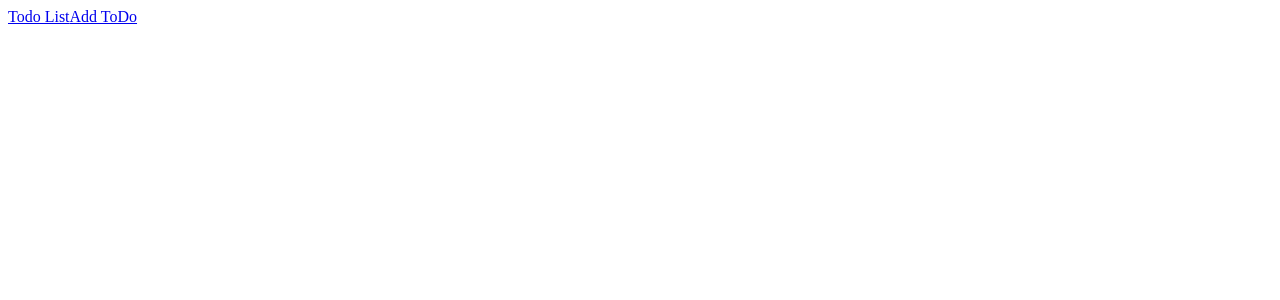
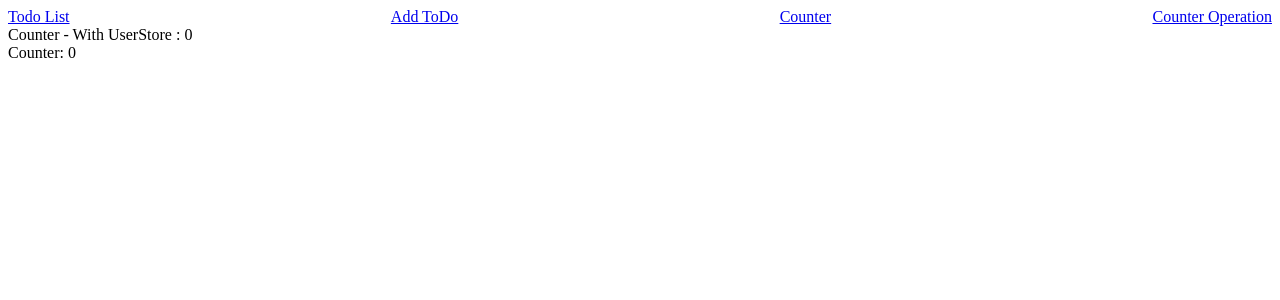
Before and after one commit to yakintech/react-state-management, a React (Create React App) app: page /counterheader in a window 1280 px wide. Before the commit this address had no page. Shown: the top 300 px of the page. Built offline with nearby package versions, Linux system fonts and the light colour scheme.

Commit message:
reducer combine

```diff
--- a/src/App.js
+++ b/src/App.js
@@ -11,25 +11,35 @@ import CounterOperation from './reduxSample/CounterOperation'
 import ToDoList from './reduxSample/ToDoList'
 import { counterReducer } from './store/reducers/counter.reducer'
 import { todoreducer } from './store/reducers/todo.reducer'
+import mainReducer from './store/reducers/index'
 
 function App() {
 
   // var counterStore = createStore(counterReducer)
+  //var todoStore = createStore(todoreducer)
 
-  var todoStore = createStore(todoreducer)
+  var store = createStore(mainReducer)
+
+
 
   return (<>
 
-    <Provider store={todoStore}>
-      <nav>
+    <Provider store={store}>
+      <nav style={{display:'flex', justifyContent:'space-between'}}>
         <Link to="/todos">Todo List</Link>
         <Link to="/addtodo">Add ToDo</Link>
+        <Link to="/counterheader">Counter</Link>
+        <Link to="/counteroperation">Counter Operation</Link>
       </nav>
 
 
       <Routes>
         <Route path="/todos" element={<ToDoList />} />
         <Route path="/addtodo" element={<AddToDo />} />
+        <Route path="/counterheader" element={<CounterHeader/>} />
+        <Route path="/counteroperation" element={<CounterOperation />} />
+
+
       </Routes>
 
     </Provider>
--- a/src/reduxSample/CounterHeader.js
+++ b/src/reduxSample/CounterHeader.js
@@ -1,13 +1,19 @@
 import React from 'react'
-import { useSelector } from 'react-redux'
+import { useSelector, useStore } from 'react-redux'
 
 function CounterHeader() {
 
     //Bu component redux üzerindeki state ten counter sayısını çekip yazacak.
-    const counter = useSelector(state => state)
+    const counter = useSelector(state => state.counterReducer);
+
+    const store = useStore()
+    console.log('STORE', store.getState());
 
     return (
-        <div>Counter: {counter} </div>
+        <>
+            <div>Counter -  With UserStore : {store.getState().counterReducer}</div>
+            <div>Counter: {counter} </div>
+        </>
     )
 }
 
--- a/src/reduxSample/ToDoList.js
+++ b/src/reduxSample/ToDoList.js
@@ -6,7 +6,8 @@ function ToDoList() {
 
     //redux içerisinde bulunan GLOBAL STATE e erişmek için useSelector HOOK unu kullanıyoruz
 
-    let todos = useSelector(state => state);
+    let todos = useSelector(state => state.todoreducer);
+
 
     let dispatch = useDispatch();
 
@@ -20,6 +21,7 @@ function ToDoList() {
     const removeAll = () => {
 
         // dispatch({ type: 'REMOVE_ALL_TODO' })
+
         dispatch(removeAllToDoAction())
 
     }
--- /dev/null
+++ b/src/store/reducers/index.js
@@ -0,0 +1,9 @@
+import { combineReducers } from "redux";
+import { counterReducer } from "./counter.reducer";
+import { todoreducer } from "./todo.reducer";
+
+
+export default combineReducers({
+    counterReducer,
+    todoreducer
+})
```
